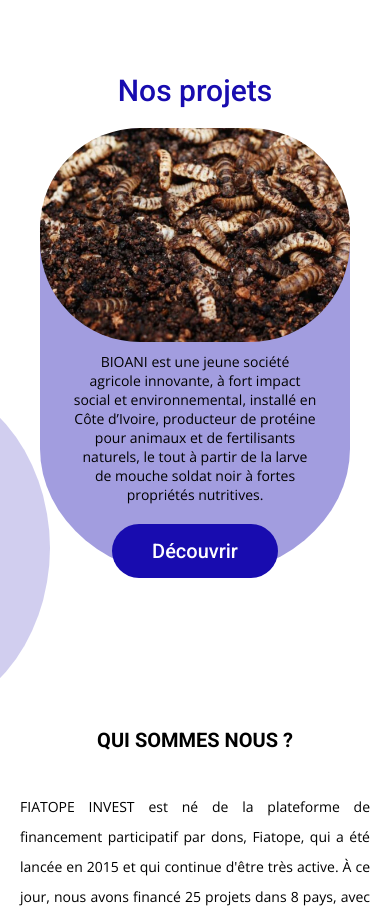
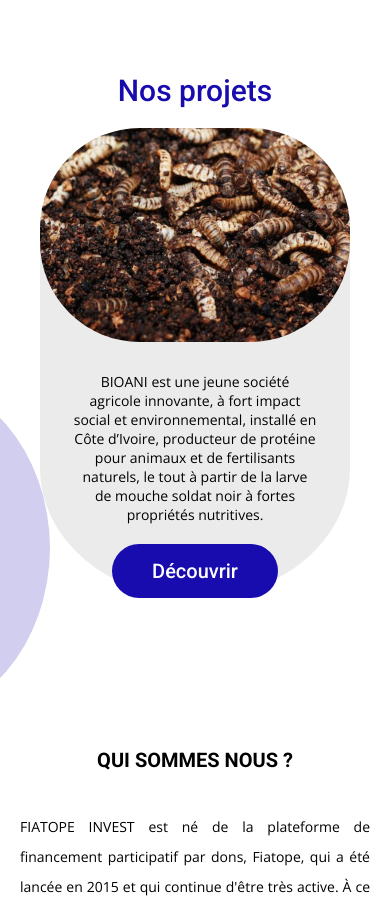
Before and after one commit to LucileBch/fiatope-invest, a React (Create React App) app: page / in a window 390 px wide. Shown: the part 2240-3149 px from the top of the page. Built offline with nearby package versions, Linux system fonts and the light colour scheme.

Commit message:
Adding title to the component

```diff
--- a/src/components/CardProject.jsx
+++ b/src/components/CardProject.jsx
@@ -7,10 +7,11 @@
 import Button from '../components/Button';
 
 // Cardproject function in order to add other projects in the future
-function CardProject({ content, image }) {
+function CardProject({ title, content, image }) {
     return (
         <article className="project-article">
             {image}
+            <h3>{title}</h3>
             <p className="project-article-content">{content}</p>
             {/* MISSING LINK FOR NOW */}
             <Button section="projects" label="Découvrir" href="#" />
--- a/src/styles/CardProject.css
+++ b/src/styles/CardProject.css
@@ -5,11 +5,18 @@
     display: flex;
     flex-direction: column;
     align-items: center;
-    background-color: rgba(24, 12, 175, 0.4);
+    background-color: rgba(119, 119, 119, 0.15);
     border-top-left-radius: 200px;
     border-top-right-radius: 200px;
     border-bottom-left-radius: 300px;
     border-bottom-right-radius: 300px;
+}
+
+.project-article h3 {
+    font-family: 'Roboto';
+    font-size: 22px;
+    text-transform: uppercase;
+    padding: 10px;
 }
 
 .project-article-content {
@@ -21,6 +28,10 @@
 
 /* Tablet max-width 1024px */
 @media screen and (max-width: 1024px) {
+    .project-article h3 {
+        font-size: 20px;
+    }
+
     .project-article-content {
         font-size: 14px;
         padding: 25px 25px 40px 25px;
@@ -34,6 +45,10 @@
         border-bottom-right-radius: 300px 250px;
     }
 
+    .project-article h3 {
+        font-size: 18px;
+    }
+
     .project-article-content {
         padding: 10px 10px 20px 10px;
         width: 85%;
```
